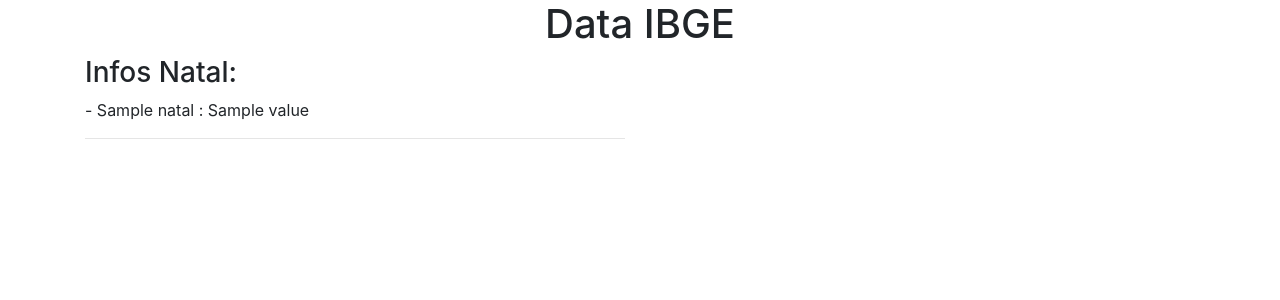
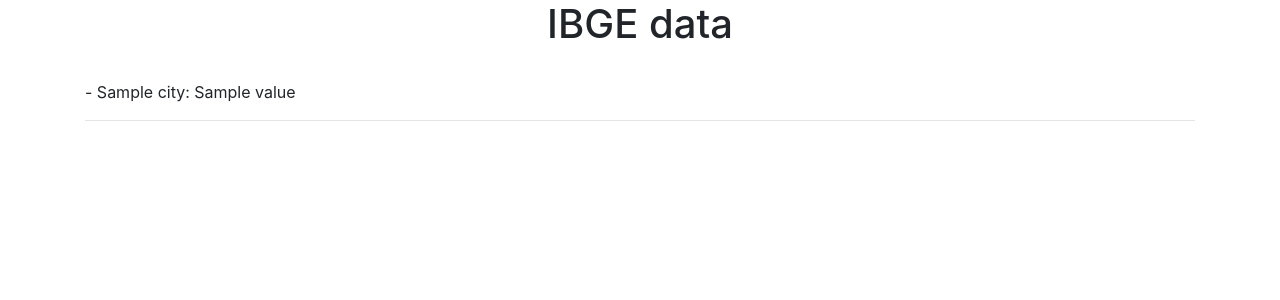
Before and after one commit to jonathanccardoso/challenges-interviews, a Django app: template src/scrapping-django/scrapping/ibge/templates/ibge/index.html in a window 1280 px wide. Shown: the top 300 px of the page. Run offline with Django 3.2, Linux system fonts and the light colour scheme; the template is opened without the code that fills it: most values are stand-ins (such as "Sample title", 1, 10 or a date in 2020); some libraries are stand-ins or nearby versions.

Commit message:
Fixme: adds function to view city data

```diff
--- a/src/scrapping-django/scrapping/ibge/templates/ibge/index.html
+++ b/src/scrapping-django/scrapping/ibge/templates/ibge/index.html
@@ -16,13 +16,14 @@
     <title>IBGE</title>
   </head>
   <body>
-    <h1 class="text-center">Data IBGE</h1>
+    <h1 class="text-center">IBGE data</h1>
     <div class="container">
       <div class="row">
-        <div class="col-md-6">
-          <h3 class="text-centre"> Infos Natal:</h3>
-          {% for label, value in natal_data %}
-            <p> - {{ label }} : {{ value }} </p>
+        <div class="col-md-12 mt-4">
+          {% for city in data %}
+            {% for label, value in city %}
+              <p> - {{ label }}: {{ value }} </p>
+            {% endfor %}
             <hr>
           {% endfor %}
           <br>
```
Also changed, not shown: src/scrapping-django/scrapping/ibge/views.py (+30 -13 lines).
